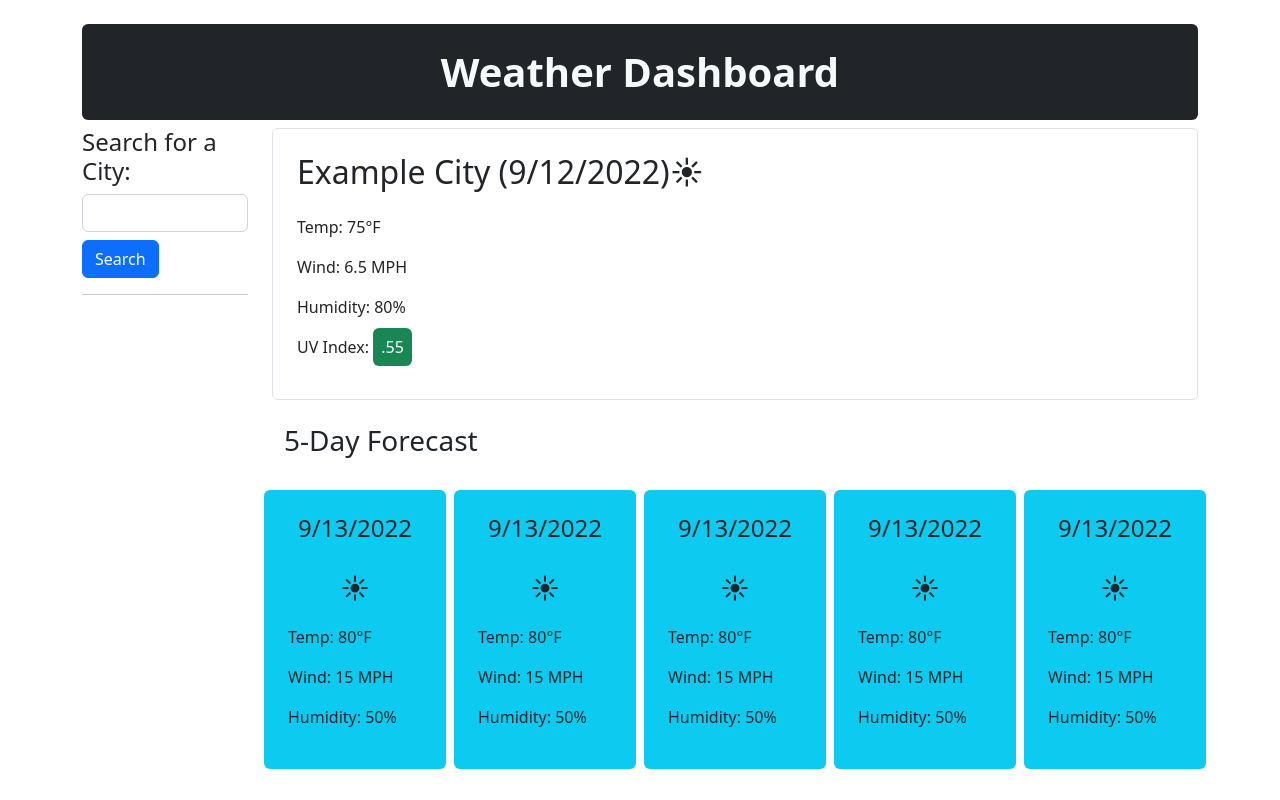
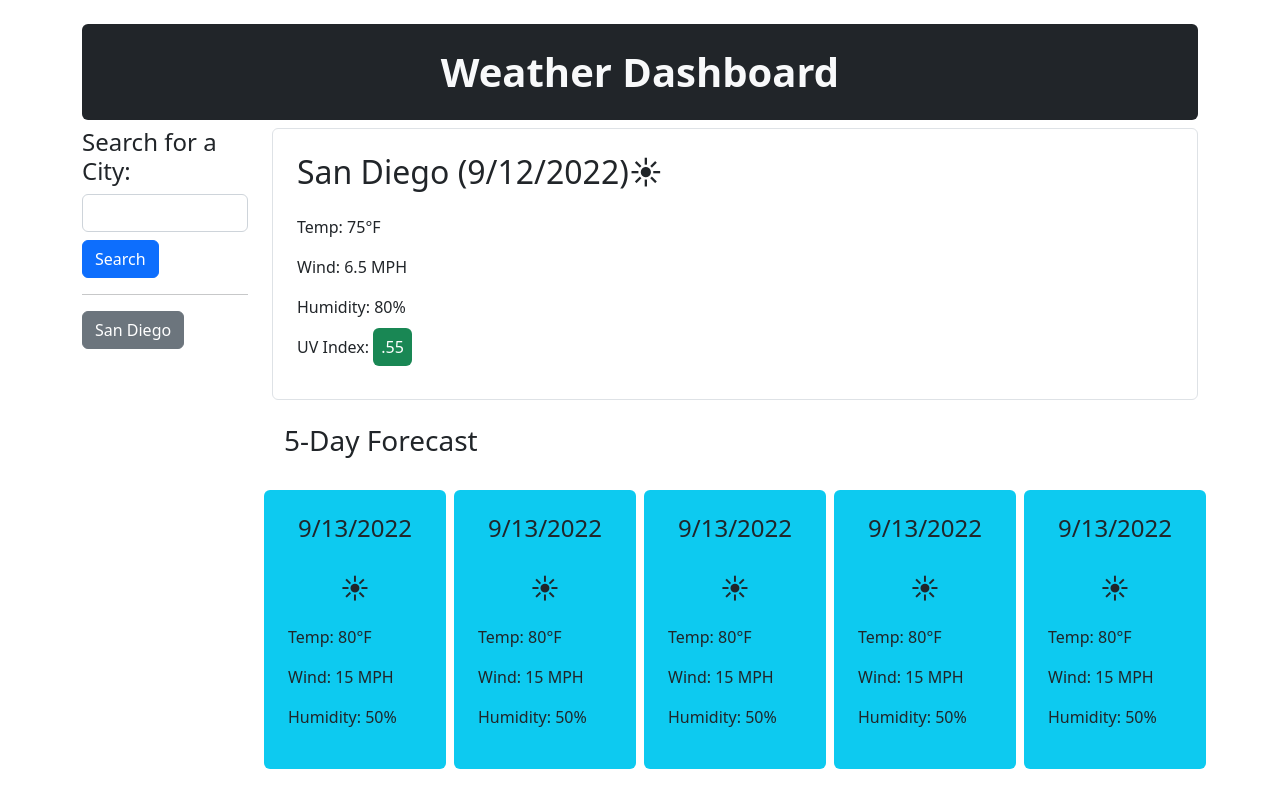
Before and after one commit to AlexanderGalen/WeatherDashboard, a plain HTML site: page index.html in a window 1280 px wide. Drawn offline with nearby package versions, Linux system fonts and the light colour scheme.

Commit message:
update readme

```diff
--- a/index.html
+++ b/index.html
@@ -23,14 +23,14 @@
                 <button class="btn btn-primary" id="city-search-submit">Search</button>
                 <hr/>
                 <section id="saved-cities">
-                    <!-- <button class="btn btn-secondary">Example City</button> -->
+                    <button class="btn btn-secondary">San Diego</button>
                 </section>
             </form>
         </aside>
 
         <main class="col-10">
             <section class="current-weather border rounded p-4">
-                <h2 class="mb-4"><span id="city-name">Example City</span> (<span id="current-date">9/12/2022</span>)<i class="weather-icon" id="current-weather-icon">☀</i></h2>
+                <h2 class="mb-4"><span id="city-name">San Diego</span> (<span id="current-date">9/12/2022</span>)<i class="weather-icon" id="current-weather-icon">☀</i></h2>
                 <p>Temp: <span id="current-temp">75</span>°F</p>
                 <p>Wind: <span id="current-windspeed">6.5</span> MPH</p>
                 <p>Humidity: <span id="current-humidity">80</span>%</p>
```
Also changed, not shown: assets/screenshot.png (added), 1 other file.
